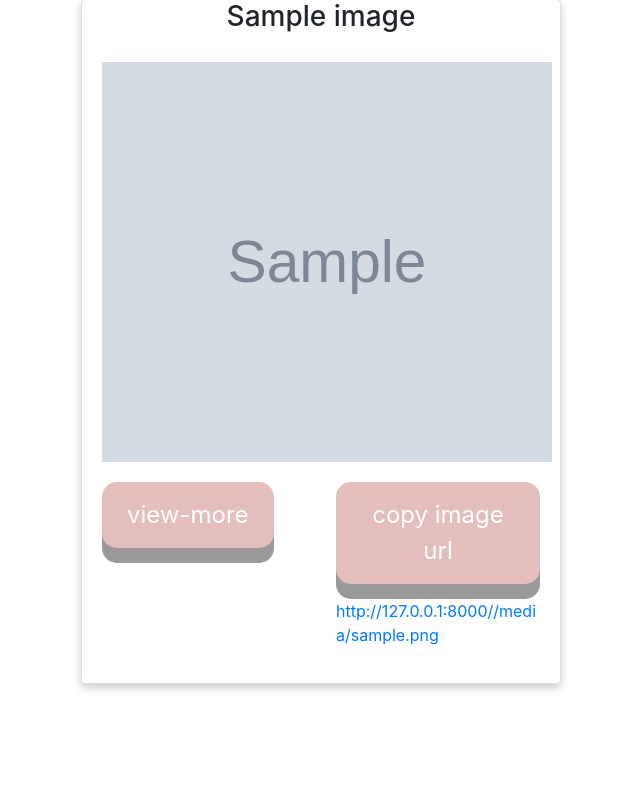
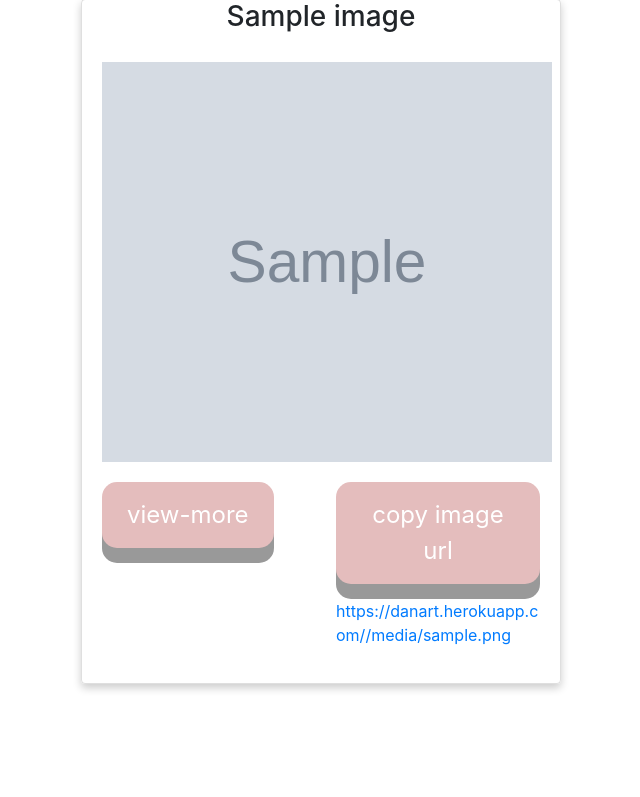
Before and after one commit to Nyagah-Tech/my-gallery, a Django app: template myArt/templates/display-images/category.html in a window 1280 px wide. Shown: the part 246-1043 px from the top of the page, without its empty margins (4-644 px from the left). Run offline with Django 3.2, Linux system fonts and the light colour scheme; the template is opened without the code that fills it: most values are stand-ins (such as "Sample title", 1, 10 or a date in 2020); grey boxes marked "Sample" are stand-in pictures; some libraries are stand-ins or nearby versions.

```diff
--- a/myArt/templates/display-images/category.html
+++ b/myArt/templates/display-images/category.html
@@ -65,7 +65,7 @@
                             </div>
                             <div class="col-md-6">
                                 <button class="btn button">copy image url</button>
-                                <p><a href="https://danart.herokuapp.com/{{image.picture.url}}">http://127.0.0.1:8000/{{image.picture.url}}</a>
+                                <p><a href="https://danart.herokuapp.com/{{image.picture.url}}">https://danart.herokuapp.com/{{image.picture.url}}</a>
                                 </p>
                             </div>
                         </div>
--- a/myArt/templates/display-images/location.html
+++ b/myArt/templates/display-images/location.html
@@ -64,7 +64,7 @@
                         </div>
                         <div class="col-md-6">
                             <button class="btn button">copy image url</button>
-                            <p><a href="https://danart.herokuapp.com/{{image.picture.url}}">http://127.0.0.1:8000/{{image.picture.url}}</a>
+                            <p><a href="https://danart.herokuapp.com/{{image.picture.url}}">https://danart.herokuapp.com/{{image.picture.url}}</a>
                             </p>
                         </div>
                     </div>
```
